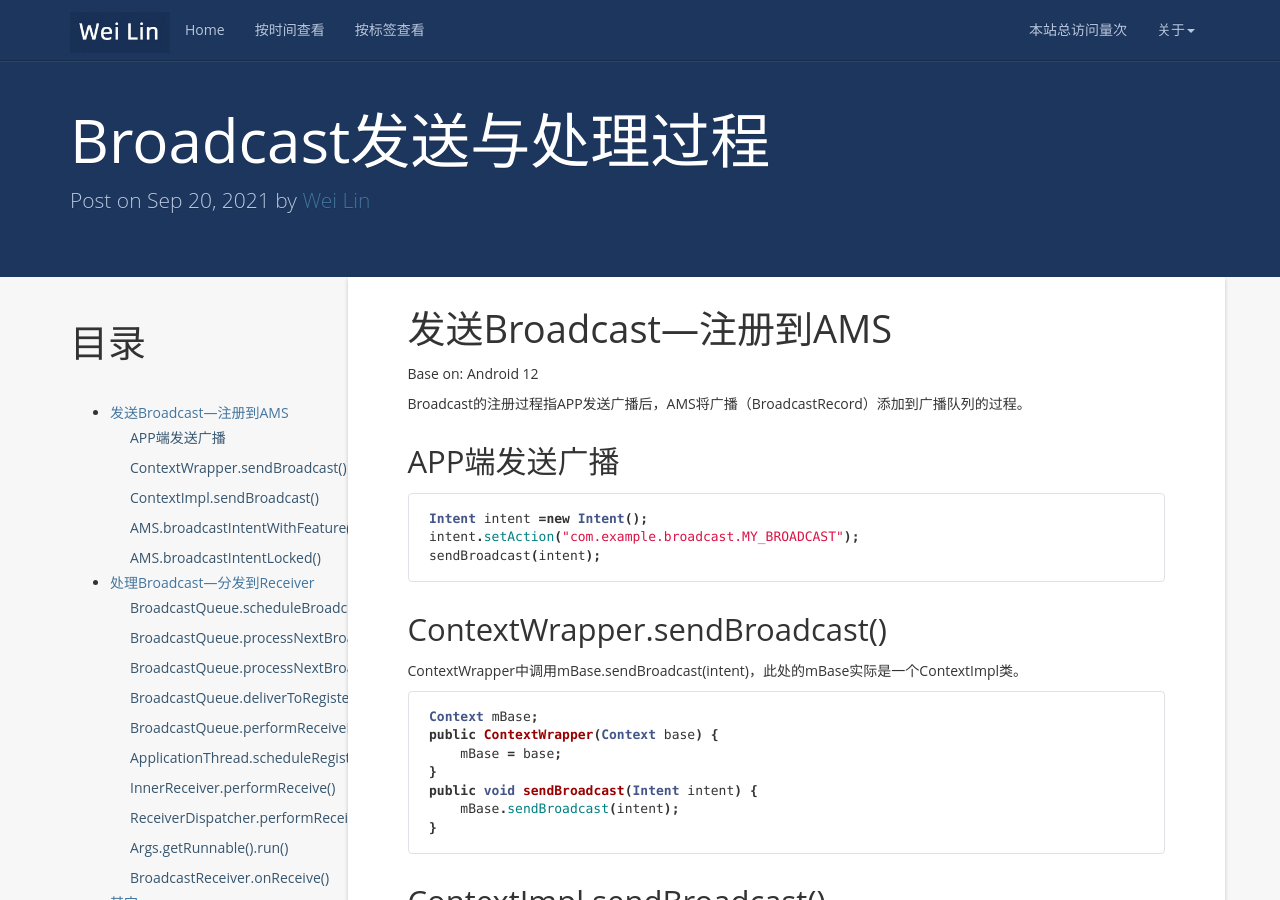
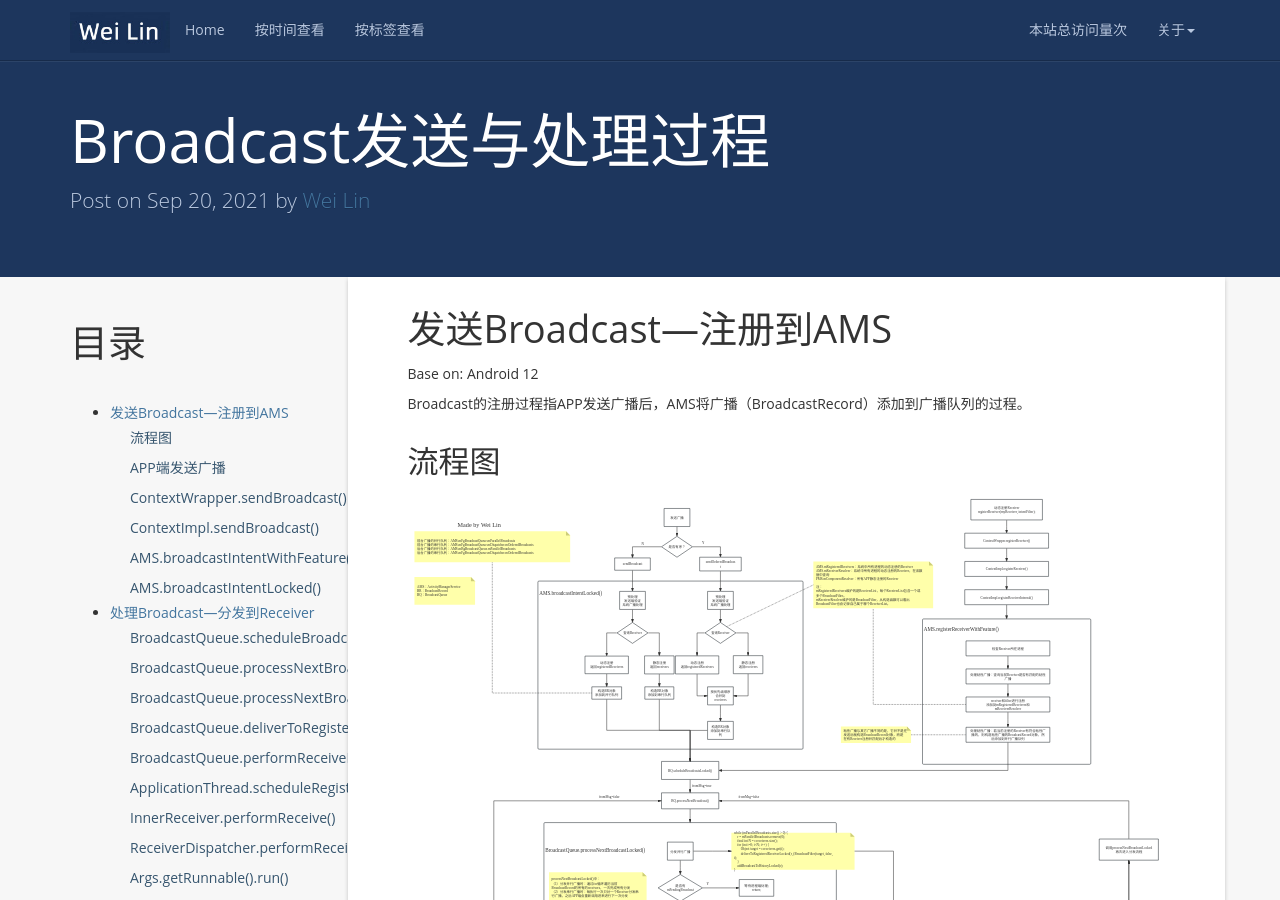
Before and after one commit to wl-weilin/wl-weilin.github.io, a Jekyll site: the page built from _posts/Android Framework/AMS/2021-09-20-Broadcast发送与处理过程.md, in a window 1280 px wide and 900 px high. Built offline with Jekyll 4.4.1, drawn with Linux system fonts in a browser that asks for light colours; a script that is not in the unit is left out; comment, search, counter and statistics services are not loaded.

Commit message:
Update files

```diff
--- a/_posts/Android Framework/AMS/2021-09-20-Broadcast发送与处理过程.md
+++ b/_posts/Android Framework/AMS/2021-09-20-Broadcast发送与处理过程.md
@@ -28,6 +28,12 @@ typora-root-url: ./..\..\..
 Base on: Android 12
 
 Broadcast的注册过程指APP发送广播后，AMS将广播（BroadcastRecord）添加到广播队列的过程。
+
+## 流程图
+
+<div style="text-align: center">
+    <img src="/wl-docs/Android Framework/AMS/Broadcast发送与处理过程.svg" alt="AMS的Binder架构-非Aidl实现.jpg" style="zoom:100%" />
+</div>
 
 ## APP端发送广播
 
```
Also changed, not shown: wl-docs/Android Framework/AMS/Broadcast发送与处理过程.svg (renamed from wl-docs/Android Framework/AMS/广播发送与处理过程.svg).
